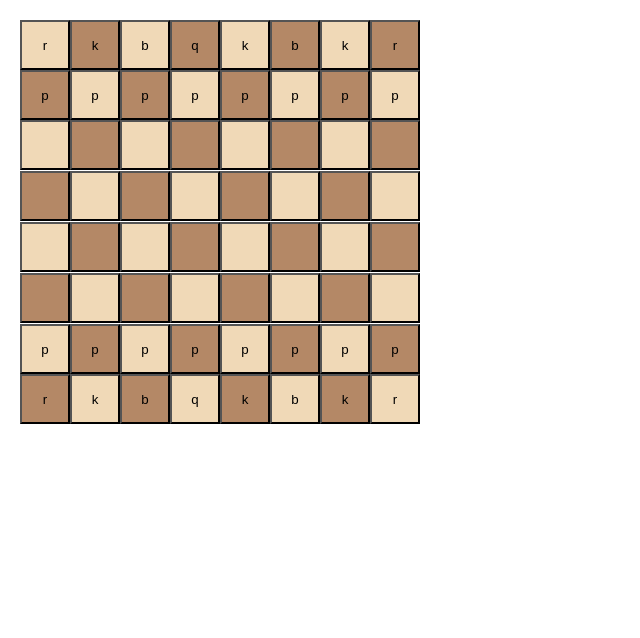
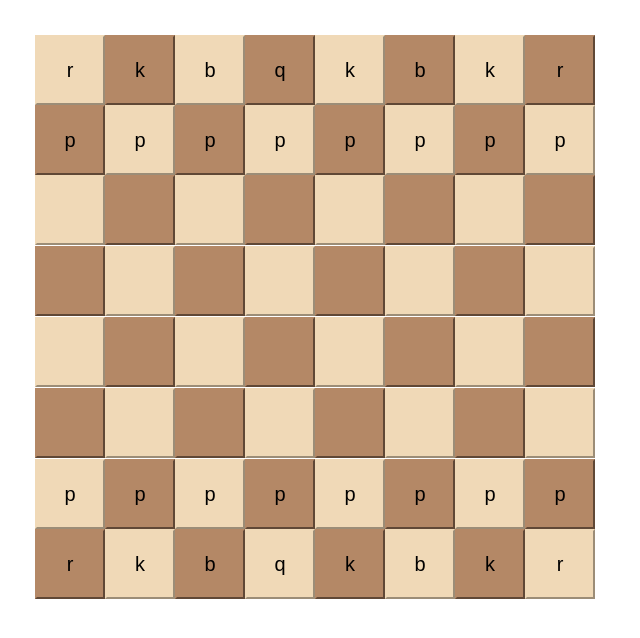
Before and after one commit to twjwesterhold/chessil-1.0, a React (Create React App) app: page / in a window 1280 px wide. Shown: the top 638 px of the page, without its empty margins (0-640 px from the left). Built offline with nearby package versions, Linux system fonts and the light colour scheme.

Commit message:
implemented fen processing functionality

```diff
--- a/src/App.css
+++ b/src/App.css
@@ -1,16 +1,24 @@
 body {
-  padding: 20px;
+  padding: 35px;
 }
 
 button {
-  width: 50px;
-  height: 50px;
+  width: 70px;
+  height: 70px;
+  font-size: 20px;
+}
+
+span.thick {
+  border-color: black;
+  border-width: 10px;
 }
 
 #whiteS {
+  border-color: #F0D9B7;
   background-color: #F0D9B7;
 }
 
 #blackS {
+  border-color: #B48866;
   background-color: #B48866;
 }
--- a/src/App.js
+++ b/src/App.js
@@ -1,13 +1,13 @@
 import React from 'react';
 import './App.css';
 
-function App() {
+const App = () => {
   return (
-    <Board squares={DEFAULT_BOARD}/>
+    <Board squares={DEFAULT_BOARD} />
   );
-}
+};
 
-function Board(props) {
+const Board = (props) => {
   var cols = [];
   var rows = [];
   var boardArray = props.squares;
@@ -26,20 +26,59 @@ function Board(props) {
     rows.push(<div>{cols}</div>);
   }
   return (
-    <div>
+    <span class="thick">
       {rows}
-    </div>
+    </span>
   );
-}
+};
 
-function Square(props) {
+const Square = (props) => {
   var piece = props.piece.charAt(0);
   return (
     <button type="button" id={props.color}>
       {piece}
     </button>
   );
-}
+};
+
+const isValidFen = (fen) => {
+  // fen must be a string
+  if (typeof fen !== 'string') {
+    return false;
+  }
+
+  // cut off move and castling data
+  var fenTest = fen.split(' ', 1)[0];
+  // expand whitespace
+  fenTest = expandFenEmptySquares(fenTest);
+
+  // separate into chunks
+  var ranks = fenTest.split('/');
+
+  // check that each row has data for 8 squares
+  if (ranks.length !== 8) {
+    return false;
+  }
+
+  for (var i = 0; i <= 8; i--) {
+    if (ranks[i].length !== 8 ||
+        ranks[i].search(/[^kqrnbp1]/i) !== -1) {
+      return false;
+    }
+  }
+
+  return true;
+};
+
+const expandFenEmptySquares = (fen) => {
+  return fen.replace(/2/g,'11')
+    .replace(/3/g,'111')
+    .replace(/4/g,'1111')
+    .replace(/5/g,'11111')
+    .replace(/6/g,'111111')
+    .replace(/7/g,'1111111')
+    .replace(/8/g,'11111111')
+};
 
 const DEFAULT_BOARD = [
   {square: 'a8', piece: "rook-black", color: "whiteS"}, {square: 'b8', piece: "knight-black", color: "blackS"},
```
